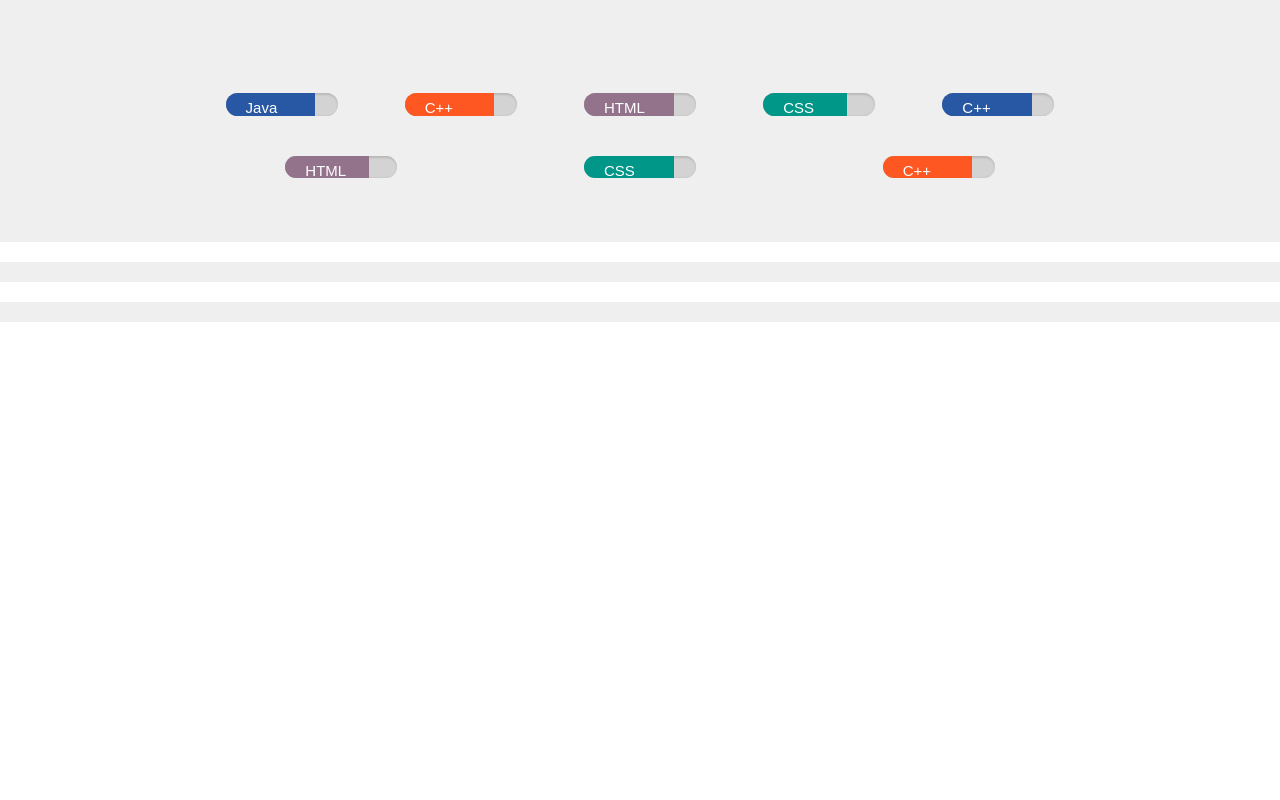
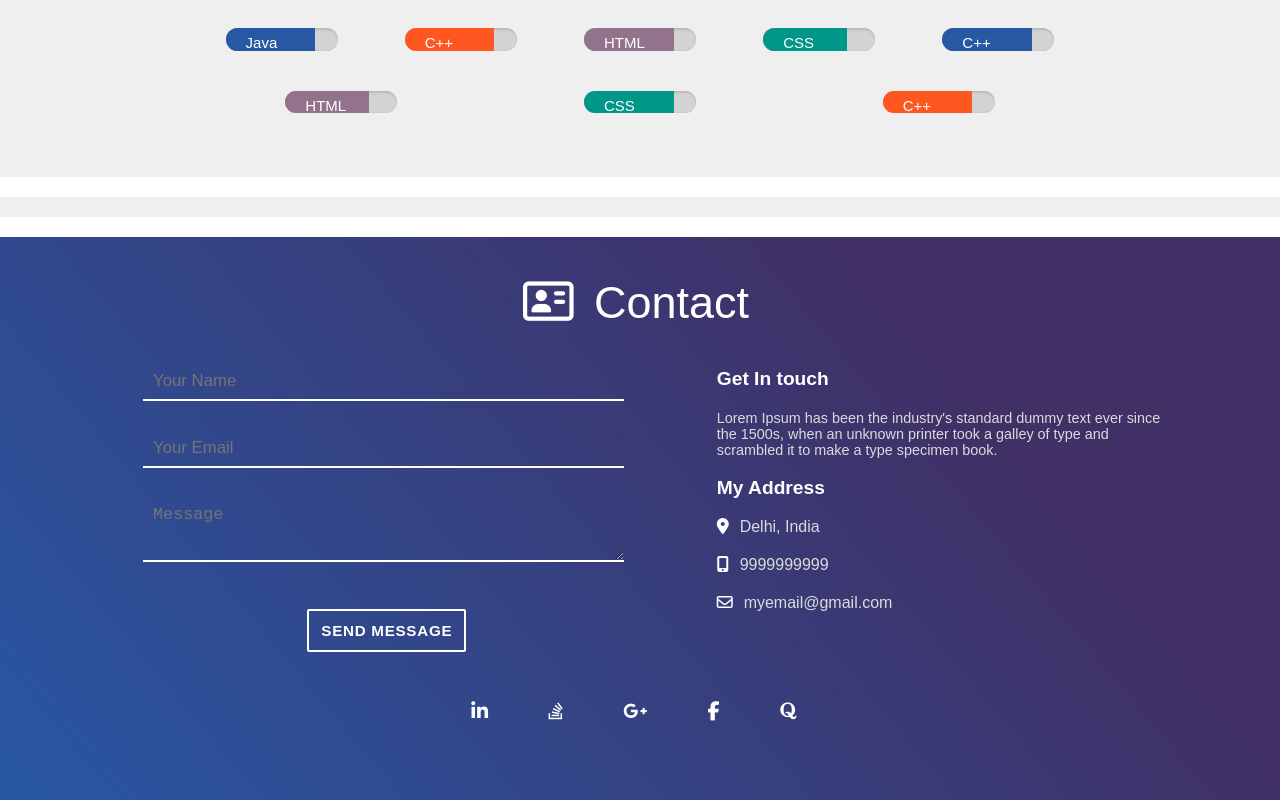
Before and after one commit to lcksingh662/resume-project-html-css, a plain HTML site: page index.html in a window 1280 px wide. Shown: the part 978-1778 px from the top of the page. Before the commit the page ends 1300 px from the top, so only its background shows below. Drawn offline with Linux system fonts and the light colour scheme.

Commit message:
Created Contact section

```diff
--- a/index.html
+++ b/index.html
@@ -179,7 +179,78 @@
         </section>
 
         <section id="contact">
+            <h1 class="section-heading mb50px">
+                <span>
+                    <i class="far fa-address-card"></i>
+                </span>
+                <span> Contact </span>
+            </h1>
+            <div id="contact-container">
 
+                <div id="contact-form-container">
+                    <form id="contact-form">
+                        <input id="input-name" name="name" type="text" placeholder="Your Name">
+                        <input id="input-email" name="input-email" type="text" required placeholder="Your Email">
+                        <textarea id="input-message" name="input-message" rows="2" cols=40 placeholder="Message"></textarea>
+                        <button class="sub-btn" type="submit">SEND MESSAGE</button>
+                    </form>
+                </div>
+                <div id="my-details-container">
+
+                    <h3> Get In touch </h3>
+                    <p> Lorem Ipsum has been the industry's standard dummy text ever since the 1500s, when an unknown printer took a galley of type and scrambled it to make a type specimen book. </p>
+
+                    <h3> My Address </h3>
+                    <div class="my-details-info-container">
+                        <i class="fas fa-map-marker-alt"></i>
+                        <span>Delhi, India</span>
+                    </div>
+                    <div class="my-details-info-container">
+                        <i class="fas fa-mobile-alt"></i>
+                        <span>9999999999</span>
+                    </div>
+                    <div class="my-details-info-container">
+                        <i class="far fa-envelope"></i>
+                        <span>myemail@gmail.com</span>
+                    </div>
+                </div>
+            </div>
+
+            <div class="text-center social-icons">
+
+                <ul class="horizontal-list">
+
+                    <li>
+                        <a href="#">
+                            <i class="fab fa-linkedin-in"></i>
+                        </a>
+                    </li>
+
+                    <li>
+                        <a href="#" target="_blank">
+                            <i class="fab fa-stack-overflow"></i>
+                        </a>
+                    </li>
+
+                    <li>
+                        <a href="#" target="_blank">
+                            <i class="fab fa-google-plus-g"></i>
+                        </a>
+                    </li>
+
+                    <li>
+                        <a href="#">
+                            <i class="fab fa-facebook-f"></i>
+                        </a>
+                    </li>
+
+                    <li>
+                        <a href="#" target="_blank">
+                            <i class="fab fa-quora"></i>
+                        </a>
+                    </li>
+                </ul>
+            </div>
         </section>
     </main>
 </body>
--- a/style.css
+++ b/style.css
@@ -174,11 +174,182 @@ section:nth-child(2n + 1){
     margin: 0;
 }
 
+<<<<<<< Updated upstream
+=======
+/* Portfolio Section */
+
+.portfolio-container{
+    box-sizing: border-box;
+    width: 100%;
+    padding: 0 50px;
+    margin-top: 4rem;
+    margin-bottom: 1.5rem;
+    display: flex;
+    flex-wrap: wrap;
+    justify-content: space-around;
+}
+
+.portfolio-card{
+    max-width: 300px;
+    overflow: hidden;
+    margin: 10px;
+    background-size: cover;
+    background-repeat: no-repeat;
+    position: relative;
+    height: auto;
+}
+
+.portfolio-card img{
+    width: 100%;
+    height: 100%;
+}
+
+.portfolio-details {
+    transition: all 0.5s ease-in-out;
+    position: absolute;
+    top: 0;
+    left: 0;
+    height: 100%;
+    color: transparent;
+    text-align: center;
+    padding: 10px;
+}
+
+.portfolio-card:hover {
+    box-shadow: 0 0 20px #74ADC8;
+}
+
+.portfolio-card:hover .portfolio-details {
+    background-color: #80808078;
+    color: white;
+}
+
+/* Contact Section */
+
+#contact{
+    background-color: #0abcf9;
+    background-image: linear-gradient(50deg, #2857a4 0%, #403066 74%);
+    color: white;
+    padding-bottom: 40px;
+}
+
+#contact h1,
+#contact h1 span {
+    color: white;
+}
+
+#contact-form {
+    margin-left: 20%;
+}
+
+#contact-container {
+    display: flex;
+}
+
+#my-details-container {
+    width: 35%;
+    margin-left: 6%;
+}
+
+#my-details-container h3 {
+    color: white;
+    font-weight: 550;
+    font-size: 1.2rem;
+}
+
+#contact-form-container {
+    width: 50%;
+}
+
+#my-details-container p {
+    color: #d9dcdd;
+    font-size: 0.9rem;
+}
+
+.my-details-info-container {
+    margin-bottom: 20px;
+    color: #d9dcdd;
+    font-size: 1rem;
+}
+
+.my-details-info-container span {
+    margin-left: 0.4rem;
+}
+
+.my-details-info-container i {
+    color: white;
+}
+
+.my-details-icon {
+    width: 1rem;
+    height: 1rem;
+    vertical-align: bottom;
+    margin-right: 0.5rem;
+}
+
+
+#contact-form input,
+textarea {
+    max-width: 90%;
+    margin: 15px;
+    padding: 4px 10px;
+    border: 0px solid transparent;
+    border-bottom: 2px solid white;
+    color: #d9dcdd;
+    background: transparent;
+    width: 90%;
+    line-height: 1.6;
+    font-size: 1.05rem;
+}
+
+#contact-form button[type="submit"] {
+    background: transparent;
+    font-size: 0.95rem;
+    border: 2px solid white;
+    margin-top: 5%;
+    margin-left: 35%;
+    border-radius: 2px;
+    color: white;
+    font-family: sans-serif;
+    font-weight: 700;
+    letter-spacing: 0.046875em;
+    line-height: 1;
+    padding: 0.8em 0.8em 0.78em;
+    text-transform: uppercase;
+}
+
+#contact-form button:hover {
+    background: white;
+    color: #13386fe0;
+}
+
+#contact .social-icons li a i {
+    font-size: 1.2rem;
+    margin: 40px 10px 10px;
+    padding: 10px 14px 20px 10px;
+
+}
+
+input:focus,
+select:focus,
+textarea:focus,
+button:focus {
+    outline: none;
+}
+
+>>>>>>> Stashed changes
 /* Common Margin Classes */
 
 .mb75px{
     margin-bottom: 75px;
 }
+<<<<<<< Updated upstream
+=======
+
+.mb50px {
+    margin-bottom: 50px;
+}
+>>>>>>> Stashed changes
 
 /* Common Color Classes */
 
```
